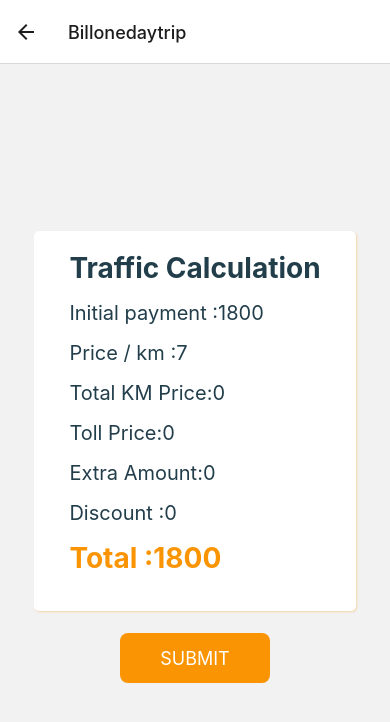
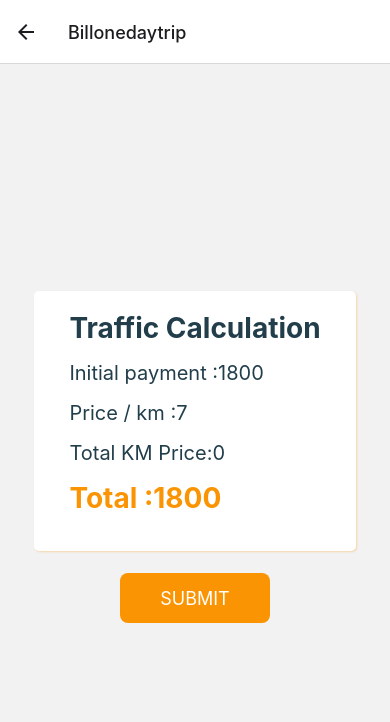
Before and after one commit to ingeniumpavithra/Vetri-taxi-mobile, a React Native app: screen /Billonedaytrip in a window 390 px wide. Shown: the top 722 px of the page. Built offline with nearby package versions, Linux system fonts and the light colour scheme.

Commit message:
one day trip backend connected

```diff
--- a/screens/Billonedaytrip.js
+++ b/screens/Billonedaytrip.js
@@ -47,7 +47,10 @@ const Billonedaytrip = () => {
     extra: billingData.extra,
     extra_amt: billingData.extra_amt,
     discount: billingData.discount,
-    total: totalPrice
+      xtra_desc: billingData.extra,
+      xtracharge: billingData.extra_amt,
+      tollcharge: billingData.tolls,
+    total: result
 
   }
 
@@ -91,18 +94,33 @@ const Billonedaytrip = () => {
          Total KM Price:
           {billingData.distance_travelled * 7 || 0}
       </Text>
-      <Text style={{ color: '#223e4b', fontSize: 20, marginBottom: 16,}}>
+
+      { billingData.extra_amt >0 ? ( <>
+        <Text style={{ color: '#223e4b', fontSize: 20, marginBottom: 16,}}>
+         Extra Amount:
+          {billingData.extra_amt}
+      </Text>
+              </>):(<></>) }
+      { billingData.tolls >0 ? ( <>
+        <Text style={{ color: '#223e4b', fontSize: 20, marginBottom: 16,}}>
          Toll Price:
-          {billingData.tolls|| 0}
+          {billingData.tolls}
       </Text>
-      <Text style={{ color: '#223e4b', fontSize: 20, marginBottom: 16,}}>
-         Extra Amount:
-          {billingData.extra_amt  || 0}
+          </>):(<></>) }
+      { billingData.discount >0 ? ( <>
+
+          <Text style={{ color: '#223e4b', fontSize: 20, marginBottom: 16,}}>
+          <b>Subtotal :
+          {totalPrice + parseFloat(billingData.tolls) + parseFloat(billingData.extra_amt)}</b>
       </Text>
-      <Text style={{ color: '#223e4b', fontSize: 20, marginBottom: 16,}}>
+
+          <Text style={{ color: '#223e4b', fontSize: 20, marginBottom: 16,}}>
           Discount :
-           {billingData.discount || 0}
+           {billingData.discount}
       </Text>
+          </>):(<></>) }
+
+
       <Text style={{ color: '#fb9403', fontSize: 28, marginBottom: 16, fontWeight: 'bold', }}>
          Total :
          {result }
```
